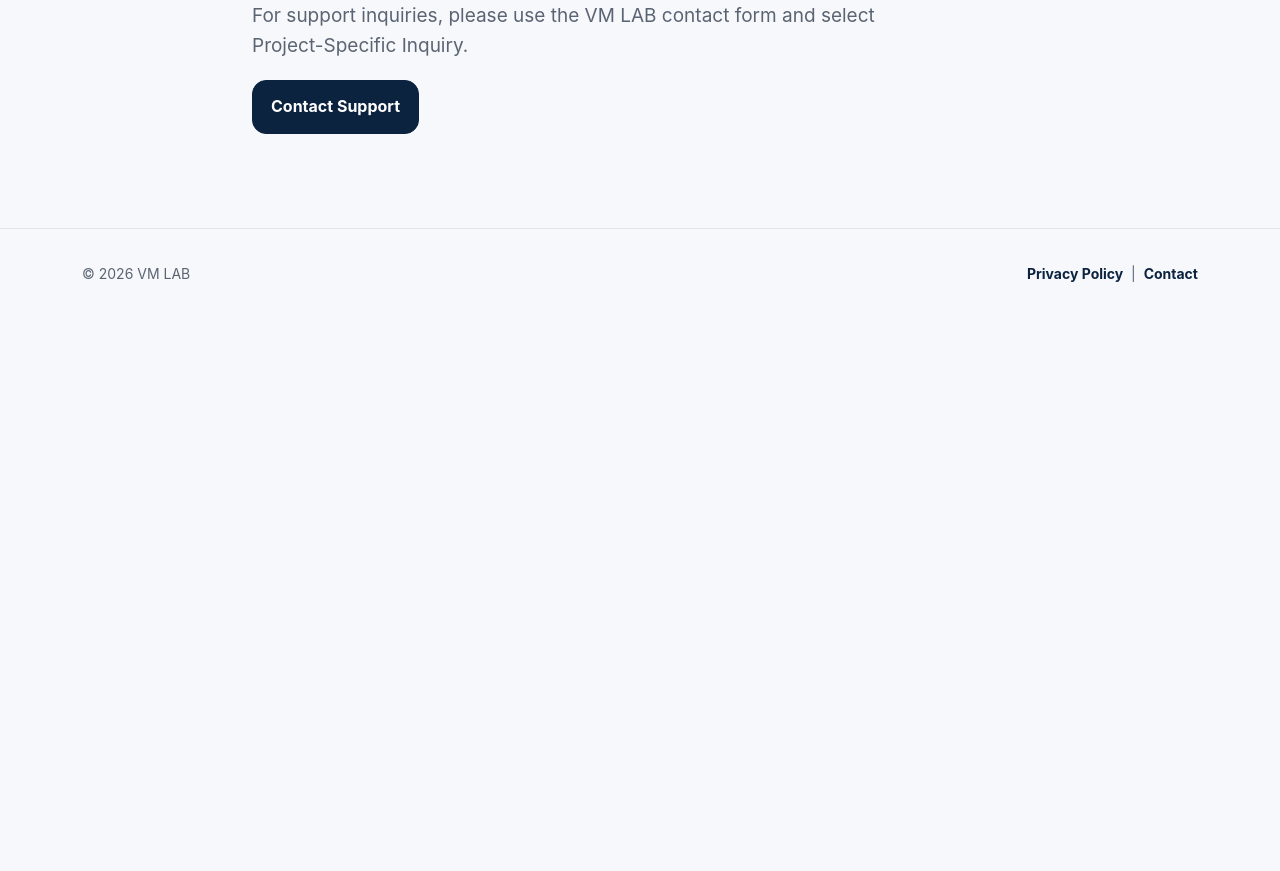
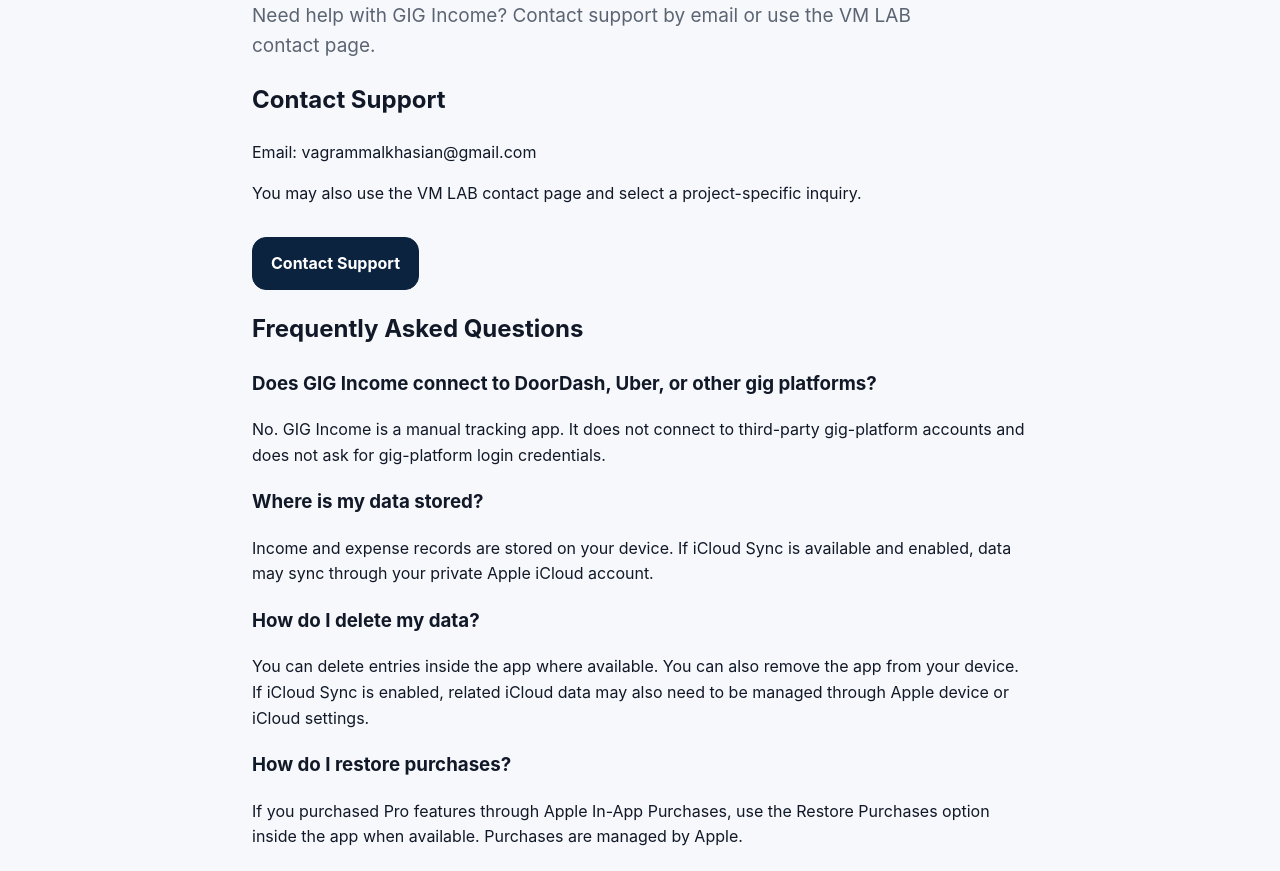
Before and after one commit to vmlab-us/VM-LAB, a plain HTML site: page gig-income/support/index.html in a window 1280 px wide. Shown: the part 229-1100 px from the top of the page. Before the commit the page ends 800 px from the top, so only its background shows below. Drawn offline with Linux system fonts and the light colour scheme.

Commit message:
Expand GIG Income support page for App Store readiness

```diff
--- a/gig-income/support/index.html
+++ b/gig-income/support/index.html
@@ -1 +1,25 @@
-<!doctype html><html lang="en"><head><meta charset="utf-8"><meta name="viewport" content="width=device-width, initial-scale=1"><title>GIG INCOME Support</title><meta name="robots" content="index, follow"><link rel="canonical" href="https://vm-lab.us/gig-income/support/"><link rel="icon" type="image/svg+xml" href="/favicon.svg"><link rel="stylesheet" href="/assets/css/styles.css"></head><body><header class="site-header"><div class="container header-inner"><a class="wordmark" href="/">VM LAB</a><button class="menu-btn" aria-label="Open menu" aria-expanded="false"><span></span><span></span><span></span></button><nav class="nav"><a href="/">Home</a><a href="/projects/">Projects</a><a href="/web-work/">Web Work</a><a href="/contact/">Contact</a></nav></div></header><main><section class="page-hero"><div class="container narrow"><h1 class="page-title">GIG INCOME Support</h1><p class="lead">For support inquiries, please use the VM LAB contact form and select Project-Specific Inquiry.</p><a class="btn btn-primary" href="/contact/">Contact Support</a></div></section></main><footer class="footer"><div class="container footer-inner"><div>© 2026 VM LAB</div><div><a href="/privacy-policy/">Privacy Policy</a> &nbsp;|&nbsp; <a href="/contact/">Contact</a></div></div></footer><script src="/assets/js/main.js"></script></body></html>
+<!doctype html>
+<html lang="en"><head><meta charset="utf-8"><meta name="viewport" content="width=device-width, initial-scale=1"><title>GIG Income Support</title><meta name="description" content="Support page for the GIG Income mobile app."><meta name="robots" content="index, follow"><link rel="canonical" href="https://vm-lab.us/gig-income/support/"><link rel="icon" type="image/svg+xml" href="/favicon.svg"><link rel="stylesheet" href="/assets/css/styles.css"></head>
+<body><header class="site-header"><div class="container header-inner"><a class="wordmark" href="/">VM LAB</a><button class="menu-btn" aria-label="Open menu" aria-expanded="false"><span></span><span></span><span></span></button><nav class="nav"><a href="/">Home</a><a href="/projects/">Projects</a><a href="/web-work/">Web Work</a><a href="/contact/">Contact</a></nav></div></header>
+<main><section class="page-hero"><div class="container narrow legal-page">
+<h1 class="page-title">GIG Income Support</h1>
+<p class="lead">Need help with GIG Income? Contact support by email or use the VM LAB contact page.</p>
+<h2>Contact Support</h2>
+<p>Email: <a href="mailto:vagrammalkhasian@gmail.com">vagrammalkhasian@gmail.com</a></p>
+<p>You may also use the VM LAB contact page and select a project-specific inquiry.</p>
+<div class="actions"><a class="btn btn-primary" href="/contact/">Contact Support</a></div>
+<h2>Frequently Asked Questions</h2>
+<h3>Does GIG Income connect to DoorDash, Uber, or other gig platforms?</h3>
+<p>No. GIG Income is a manual tracking app. It does not connect to third-party gig-platform accounts and does not ask for gig-platform login credentials.</p>
+<h3>Where is my data stored?</h3>
+<p>Income and expense records are stored on your device. If iCloud Sync is available and enabled, data may sync through your private Apple iCloud account.</p>
+<h3>How do I delete my data?</h3>
+<p>You can delete entries inside the app where available. You can also remove the app from your device. If iCloud Sync is enabled, related iCloud data may also need to be managed through Apple device or iCloud settings.</p>
+<h3>How do I restore purchases?</h3>
+<p>If you purchased Pro features through Apple In-App Purchases, use the Restore Purchases option inside the app when available. Purchases are managed by Apple.</p>
+<h3>Does GIG Income provide tax advice?</h3>
+<p>No. GIG Income is not a tax, accounting, legal, or financial advisory service. It is a personal tracking tool.</p>
+<h2>Legal Resources</h2>
+<p><a href="/gig-income/privacy-policy/">Privacy Policy</a> | <a href="/gig-income/terms/">Terms of Use</a></p>
+</div></section></main>
+<footer class="footer"><div class="container footer-inner"><div>© 2026 VM LAB</div><div><a href="/privacy-policy/">Privacy Policy</a> &nbsp;|&nbsp; <a href="/contact/">Contact</a></div></div></footer><script src="/assets/js/main.js"></script></body></html>
```
